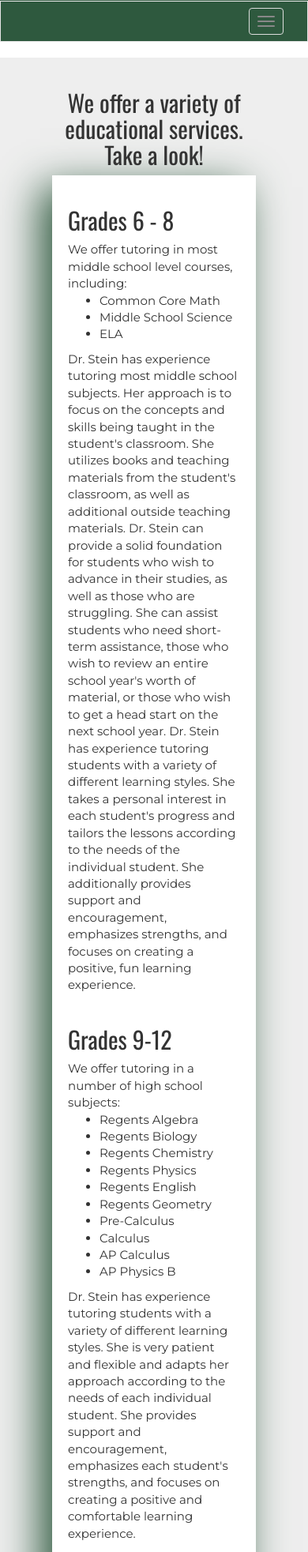
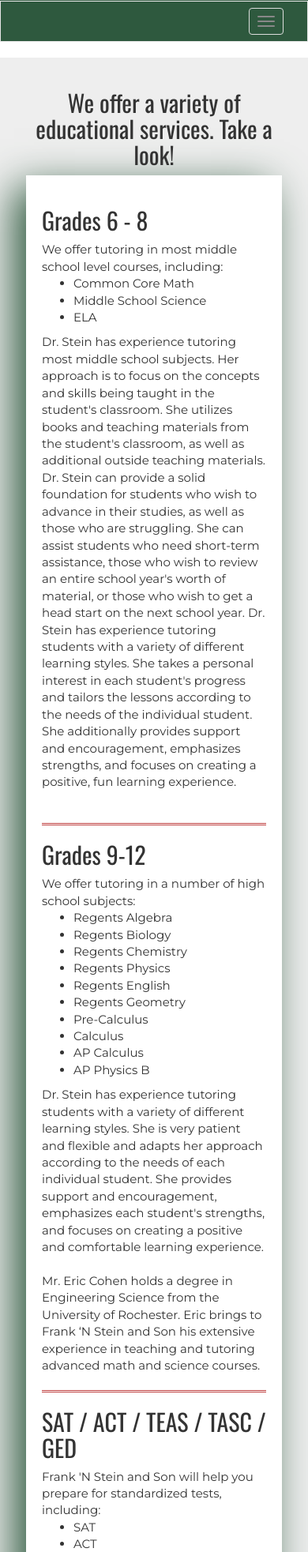
Before and after one commit to sfp8216/ffsweb, a PHP site: page /services.php in a window 390 px wide. Shown: the part 293-2258 px from the top of the page at 79% size. Run offline with PHP 8.4, Linux system fonts and the light colour scheme.

Commit message:
Improved Mobile Experience and added HR styles

```diff
--- a/includes/css/ffs.css
+++ b/includes/css/ffs.css
@@ -70,7 +70,7 @@
 }
 /* Index */
 .cycle-slideshow{
-	padding-bottom:5px;
+
 	text-align:center;
 }
 .cycle-slideshow h4{
@@ -106,7 +106,7 @@
 }
 
 .footer-basic-centered .footer-company-motto{
-	color:  #8d9093;
+	color:  white;
 	font-size: 24px;
 	margin: 0;
 }
@@ -174,6 +174,10 @@
 	font-weight:bold;
 	list-style-type:none;
 }
+/*Services*/
+.extra-break{
+	word-wrap:normal;
+}
 
 /*About us*/
     .cpic{
@@ -191,10 +195,31 @@
 	padding:15px;
 	padding-right:50px;
     }
-/* If you don't want the footer to be responsive, remove these media queries */
+/* HR STYLES */
+
+hr{
+    padding: 0;
+    border: none;
+    border-top: medium double #bf4040;
+    color: #bf4040;
+    text-align: center;
+}
+hr:after {
+    content: "💡";
+    display: inline-block;
+    position: relative;
+    top: -0.7em;
+    font-size: 1.5em;
+    padding: 0 0.25em;
+    background: white;
+	color:#e6e600;
+}
 
 @media (max-width: 600px) {
-
+.jumbotron{
+	padding-right:33px;
+padding-left:33px;
+}
  .nav-justified .open .dropdown-menu {
     position: relative;
     float: none;
--- a/includes/funcs/includes.php
+++ b/includes/funcs/includes.php
@@ -20,7 +20,7 @@
   <div class='fs-header'>
   <div class='container'>
   <div class='col-md-offset-1 col-md-2'>
-	<img class='img-responsive pull-left' src='includes/img/logo.png'/>
+	<img class='img-responsive pull-left' src='includes/img/logo.png' />
 	</div>
 	<div class='col-md-6'>
     <h1 class='brand'>Frank 'N Stein and Son</h1>
--- a/index.php
+++ b/index.php
@@ -24,6 +24,7 @@
  We also provide reading, writing, and conversational skills for ESL students
  and assistance in writing and editing college application essays.
 </p>
+<hr/>
 <h2 class='title-head'>Our Philosophy</h2>
 <p>
 Because we are a small, privately-owned company, we are not bound to follow a
--- a/services.php
+++ b/services.php
@@ -32,6 +32,7 @@
 
 <br>
 <br>
+<hr>
 <a href="#" id="highschool"></a>
 <h2 class='title-head'>Grades 9-12</h2>
 We offer tutoring in a number of high school subjects:
@@ -56,8 +57,10 @@
 Mr. Eric Cohen holds a degree in Engineering Science from the University of Rochester.
 Eric brings to Frank ‘N Stein and Son his extensive experience in teaching and
 tutoring advanced math and science courses.
+
+<hr>
 <a href="#" id="sat"></a>
-<h2 class='title-head'>SAT/ACT/TEAS/TASC/GED</h2>
+<h2 class='title-head extra-break'>SAT / ACT / TEAS / TASC / GED</h2>
 Frank 'N Stein and Son will help you prepare for standardized tests, including:
 <ul>
 <li>SAT</li>
@@ -73,6 +76,7 @@
 Dr. Stein holds a BA in English from the University of Rochester and BS in biology
 and DPM degrees from Scholl College of Podiatric Medicine in Chicago, Illinois.
 
+<hr>
 <a href="#" id="esl"></a>
 <h2 class='title-head'>ESL/ESOL</h2>
 Dr. Stein is available to teach English as a Second Language with an emphasis on English
@@ -81,6 +85,7 @@
 the University of Rochester and her experience includes teaching ESL at Berlitz
 in both Rochester, New York and Chicago, Illinois.
 
+<hr>
 <a href="#" id="essay"></a>
 <h2 class='title-head'>Essay Assistance and Editing</h2>
 Dr. Stein is available to work with students one-on-one to create great essays for
```
